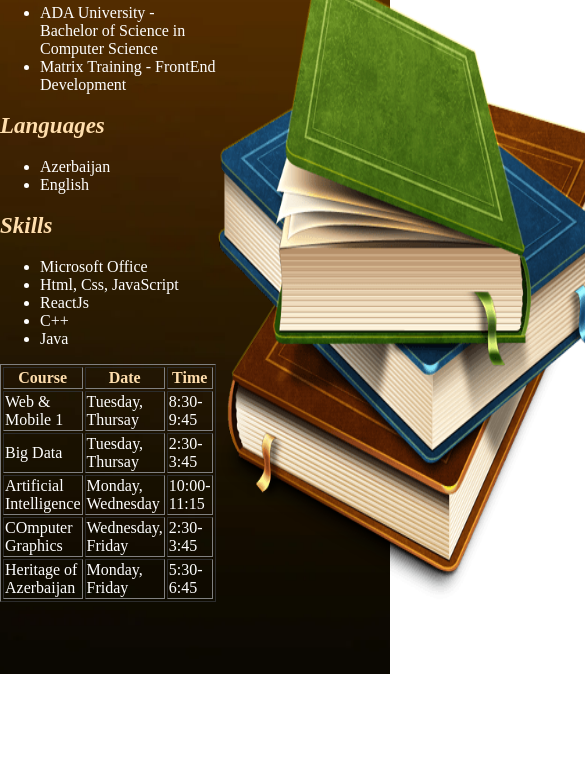
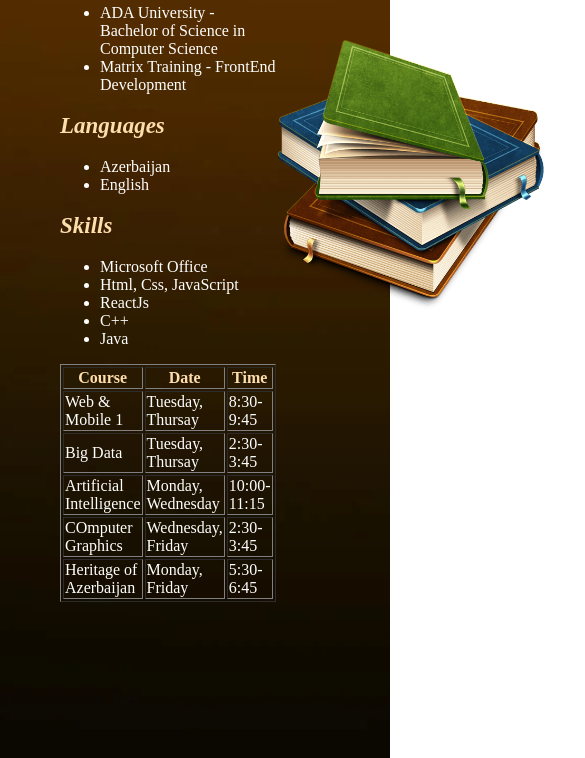
Before and after one commit to ilahaa/Assignment1-web1course, a plain HTML site: page public/education.html in a window 390 px wide. Shown: the part 170-928 px from the top of the page, 585 px wide, since content can reach past the window. Before the commit the page ends 844 px from the top, so only its background shows below. Drawn offline with Linux system fonts and the light colour scheme.

Commit message:
add education page media

```diff
--- a/assets/css/education.css
+++ b/assets/css/education.css
@@ -1,5 +1,10 @@
+body{
+    width: 100%;
+    height: 100vh;
+}
+
 .bg-img {
-    height: 100vh;
+    height: 100%;
     background-image: url(../img/bg-2.webp);
     background-position: center;
     background-repeat: no-repeat;
@@ -31,3 +36,34 @@ h1 {
 .titles {
     color: navajowhite;
 }
+
+@media only screen and (max-width:600px){
+    body{
+        height: 125vh;
+        overflow-x: hidden;
+    }
+    img{
+        width: 150px;
+        height: 150px;
+        margin-top: 120px;
+    }
+    .education-texts{
+        margin-left: 30px;
+    }
+
+}
+
+@media only screen and (max-width:1200px){
+    body{
+        height: 110vh;
+    }
+    .education-main{
+        margin-left: 30px;
+    }
+
+    img {
+        width: 270px;
+        height: 270px;
+        margin-top: 100px;
+    };
+}
--- a/assets/css/main.css
+++ b/assets/css/main.css
@@ -44,7 +44,7 @@ h1{
 @media only screen and (max-width: 600px) {
     body{
         overflow-x: hidden;
-        height: 100vh;
+        height: 110vh;
     }
     .main{
         display: flex;
```
